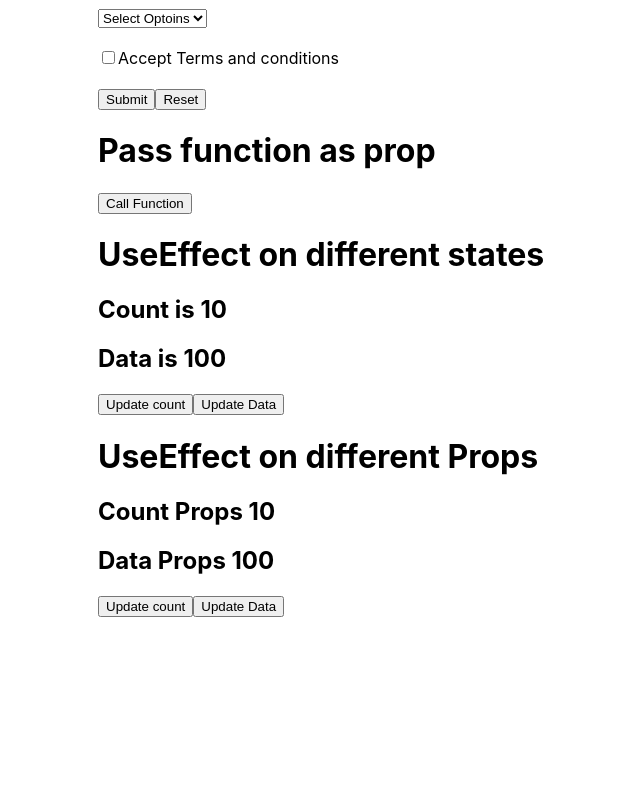
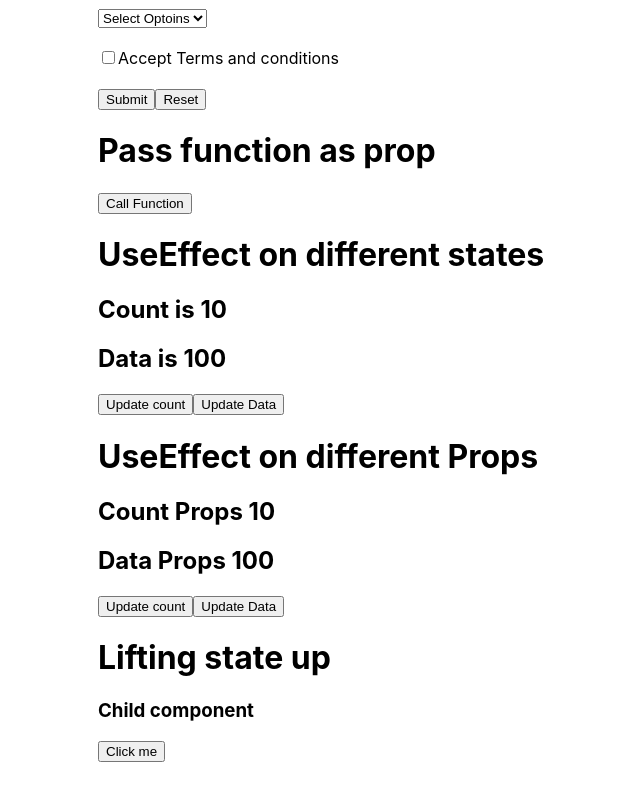
Before and after one commit to Neelam618/react-demo, a React (Create React App) app: page / in a window 1280 px wide. Shown: the part 1077-1877 px from the top of the page, without its empty margins (62-702 px from the left). Before the commit the page ends 1854 px from the top, so only its background shows below. Built offline with nearby package versions, Linux system fonts and the light colour scheme.

Commit message:
added lifting state up example

```diff
--- a/src/App.js
+++ b/src/App.js
@@ -9,6 +9,7 @@ import GetFormValues from './components/useState/GetFormValues'
 import PassFunctionAsProp from './components/useState/PassFunctionAsProp'
 import UseEffectWithstates from './components/useEffect/UseEffectWithstates'
 import USeEffetcOnProps from './components/useEffect/USeEffetcOnProps'
+import Child from './components/Child'
 
 function App() {
   const [count, setCount] = useState(10)
@@ -16,6 +17,10 @@ function App() {
 
   function getData() {
     alert("function called from App")
+  }
+
+  function parentData(dataFromChild) {
+    alert(dataFromChild);
   }
 
   return (
@@ -35,6 +40,9 @@ function App() {
       <USeEffetcOnProps count={count} data={data}/>
       <button onClick={() => {setCount(count+1)}}>Update count</button>
       <button onClick={() => {setData(data+1)}}>Update Data</button>
+
+      <h1>Lifting state up</h1>
+      <Child data={parentData}/>
     </div>
   );
 }
--- /dev/null
+++ b/src/components/Child.js
@@ -0,0 +1,11 @@
+import React from 'react'
+
+export default function Child(props) {
+    const dataFromChild = "dataFromChildString"
+    return (
+        <div>
+            <h3>Child component</h3>
+            <button onClick={() => props.data(dataFromChild)}>Click me</button>
+        </div>
+    )
+}
```
